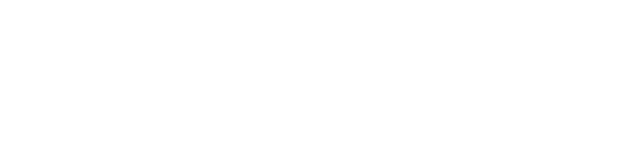
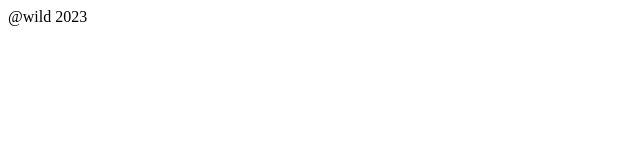
Before and after one commit to PPaillard/template-p1-project, a plain HTML site: page index.html in a window 1280 px wide. Shown: the whole page, without its empty margins (0-640 px from the left). Drawn offline with Linux system fonts and the light colour scheme.

Commit message:
footer end

```diff
--- a/index.html
+++ b/index.html
@@ -8,6 +8,7 @@
     <title>Projet 1</title>
   </head>
   <body>
+    <footer>@wild 2023</footer>
     <script src="js/script.js"></script>
   </body>
 </html>
```
